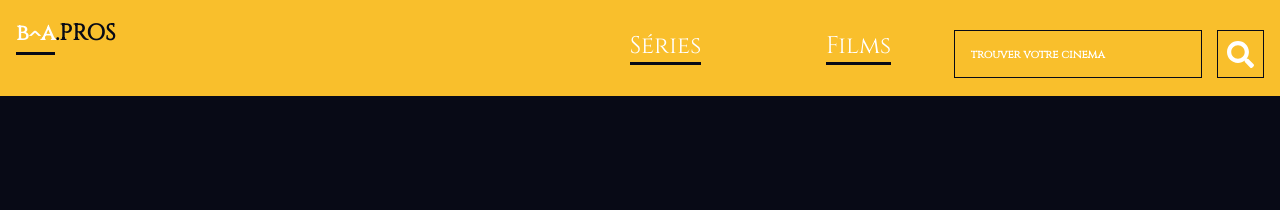
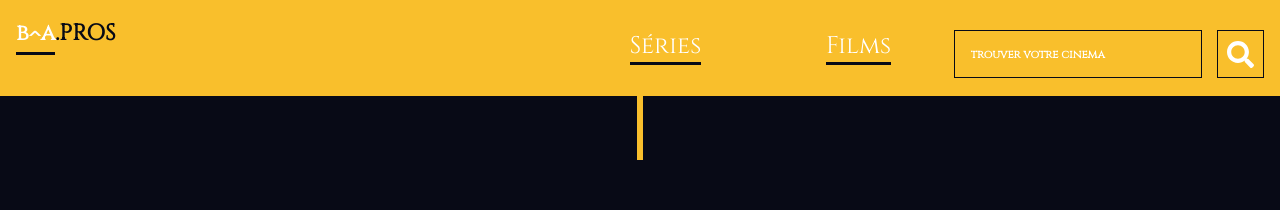
Before and after one commit to Sacre-MBIKU/bapros, a React (Create React App) app: page /cinemabygenre in a window 1280 px wide. Shown: the top 210 px of the page. Built offline with nearby package versions, Linux system fonts and the light colour scheme.

Commit message:
style: set cards container wrapper

```diff
--- a/src/Pages/CinemByGenre/CinemByGenre.jsx
+++ b/src/Pages/CinemByGenre/CinemByGenre.jsx
@@ -1,10 +1,19 @@
+import CardsContainer from "../../Components/CardsContainer/CardsContainer";
 import Navbar from "../../Layouts/Navbar/Navbar";
 import CinemByGenreDecoration from "./CinemByGenreDecoration";
 
 const CinemByGenre = ({ genre }) => {
-  return <CinemByGenreDecoration>
-      <Navbar secondAppMode = {true}/>
-  </CinemByGenreDecoration>;
+  return (
+    <CinemByGenreDecoration>
+      <Navbar secondAppMode={true} />
+      <main>
+        <div className="cards-container-wrapper">
+          <CardsContainer />
+          <div className="filter"></div>
+        </div>
+      </main>
+    </CinemByGenreDecoration>
+  );
 };
 
 export default CinemByGenre;
--- a/src/Pages/CinemByGenre/CinemByGenreDecoration.jsx
+++ b/src/Pages/CinemByGenre/CinemByGenreDecoration.jsx
@@ -1,4 +1,5 @@
 import styled from "styled-components";
+import {  SECOND_COLOR } from "../../Shared_Components/GlobalStyles.jsx/GlobalStyles";
 
 const CinemByGenreDecoration = styled.div`
   width: 100%;
@@ -8,5 +9,20 @@ const CinemByGenreDecoration = styled.div`
   align-items: center;
   justify-content: space-between;
   z-index: 100;
+
+  main {
+    width: 100%;
+    display: flex;
+    flex-wrap: wrap;
+    justify-content: space-between;
+    padding: 0 5%;
+
+    .filter {
+      width: 30%;
+      height: 10rem;
+      background-color: #0a0c1d;
+      border: 3px solid ${SECOND_COLOR};
+    }
+  }
 `;
 export default CinemByGenreDecoration;
```
